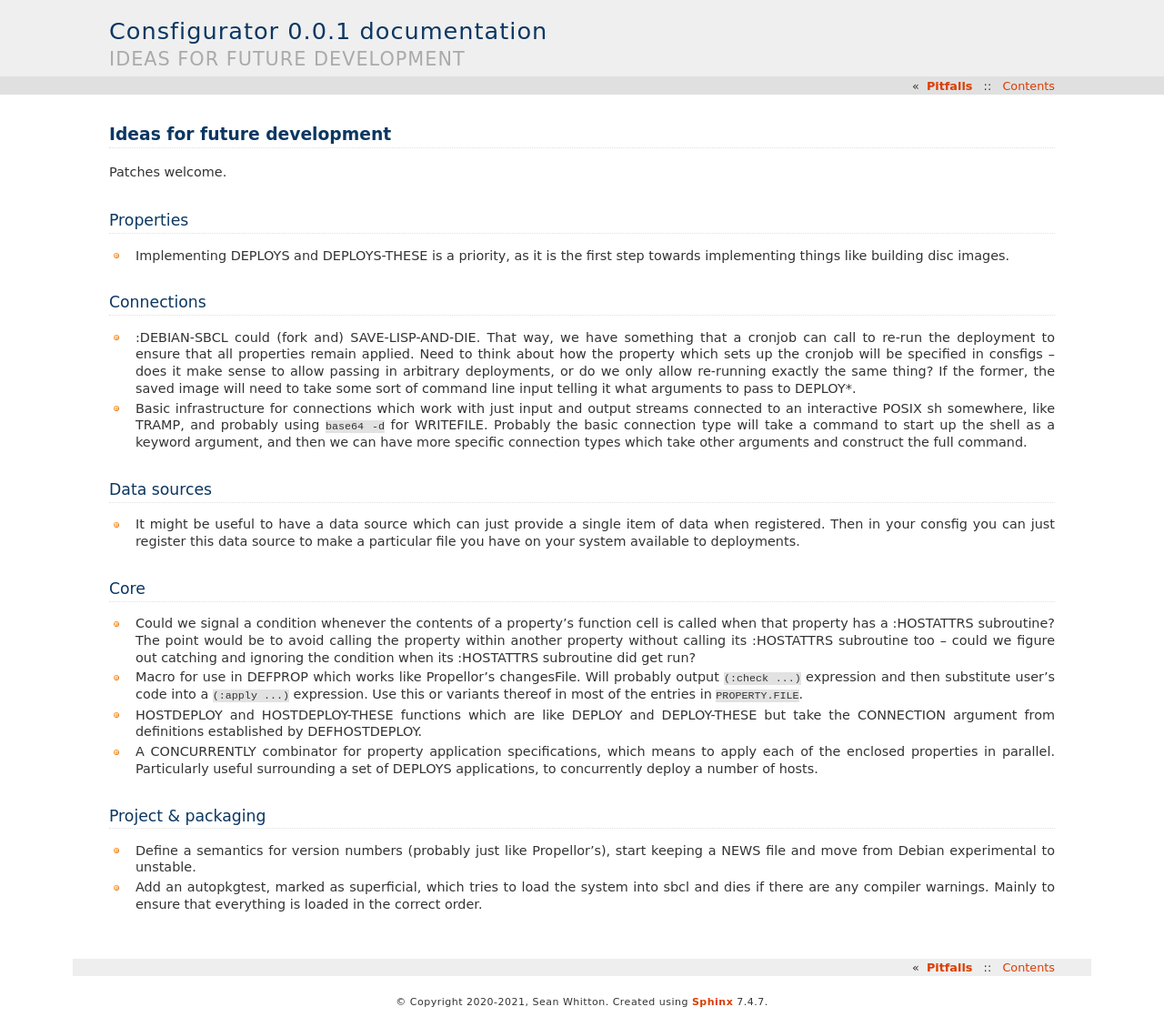
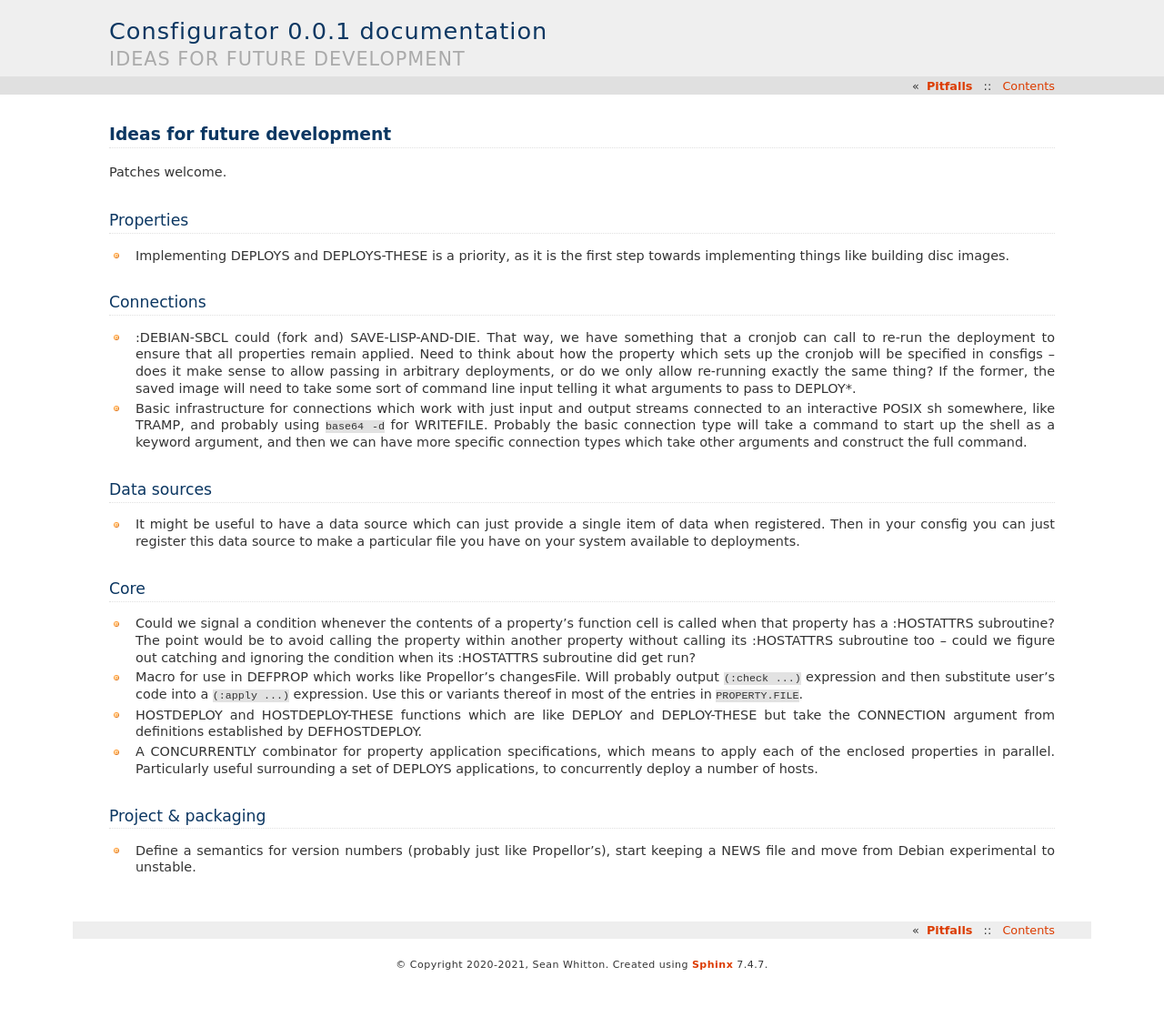
Before and after one commit to spwhitton/consfigurator, a Sphinx documentation site: the page built from doc/ideas.rst, in a window 1280 px wide. Shown: the whole page at 91% size. Built offline with Sphinx 7.4.7, drawn with Linux system fonts in a browser that asks for light colours; after the commit the page ends 1078 px from its top, so only the background shows below that.

Commit message:
debian/: add an autopkgtest to test compiling and loading
Signed-off-by: Sean Whitton <spwhitton@spwhitton.name>

```diff
--- a/doc/ideas.rst
+++ b/doc/ideas.rst
@@ -64,7 +64,3 @@ Project & packaging
 
 - Define a semantics for version numbers (probably just like Propellor's),
   start keeping a NEWS file and move from Debian experimental to unstable.
-
-- Add an autopkgtest, marked as superficial, which tries to load the system
-  into sbcl and dies if there are any compiler warnings.  Mainly to ensure
-  that everything is loaded in the correct order.
```
Also changed, not shown: 3 other files.
